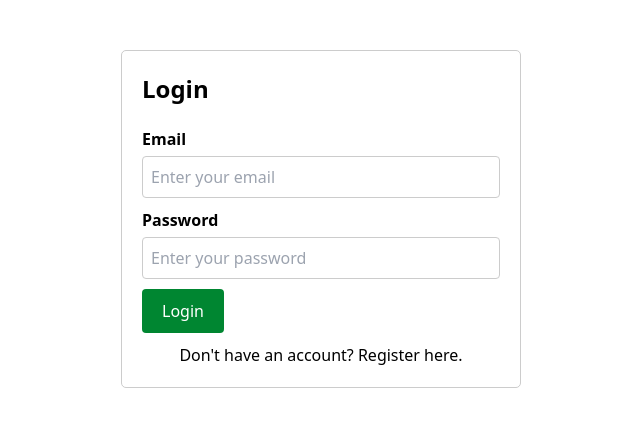
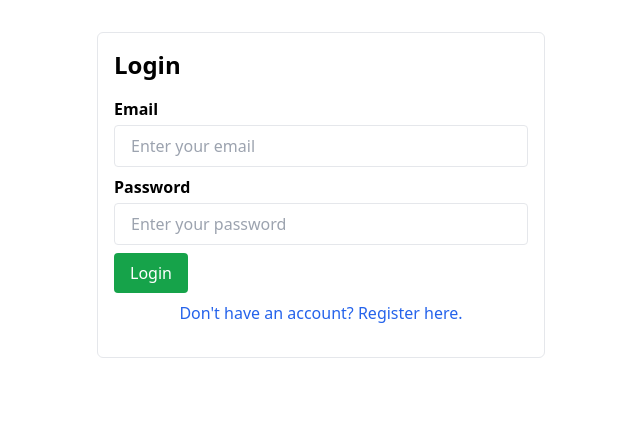
Before and after one commit to Janhvi52/assignment, a React (Create React App) app: page / in a window 1280 px wide. Shown: the top 426 px of the page, without its empty margins (319-959 px from the left). Built offline with nearby package versions, Linux system fonts and the light colour scheme.

Commit message:
tailwind styles login

```diff
--- a/src/components/Login.js
+++ b/src/components/Login.js
@@ -1,7 +1,6 @@
 import React, { useState } from 'react';
 import { useNavigate } from 'react-router-dom';
 import Cookies from 'js-cookie';
-
 
 const Login = () => {
   const [email, setEmail] = useState('');
@@ -46,33 +45,33 @@ const Login = () => {
   };
 
   return (
-    <div style={{ maxWidth: '400px', margin: '0 auto', marginTop: '50px', padding: '20px', border: '1px solid #ccc', borderRadius: '5px' }}>
+    <div className="max-w-md mx-auto mt-8 p-4 border rounded-md">
       {isRegisterMode ? (
         <>
-          <h2 style={{ fontSize: '24px', fontWeight: 'bold', marginBottom: '20px' }}>Register</h2>
-          <form onSubmit={handleRegister}>
+          <h2 className="text-2xl font-bold mb-4">Register</h2>
+          <form onSubmit={handleRegister} className="mb-4">
             {/* Registration form */}
-            <div style={{ marginBottom: '10px' }}>
-              <label htmlFor="email" style={{ display: 'block', marginBottom: '5px', fontWeight: 'bold' }}>
+            <div className="mb-2">
+              <label htmlFor="email" className="block mb-1 font-semibold">
                 Email
               </label>
               <input
                 type="email"
                 id="email"
-                style={{ width: '100%', padding: '8px', borderRadius: '4px', border: '1px solid #ccc' }}
+                className="w-full px-4 py-2 rounded border focus:outline-none focus:ring focus:border-blue-300"
                 placeholder="Enter your email"
                 value={email}
                 onChange={(e) => setEmail(e.target.value)}
               />
             </div>
-            <div style={{ marginBottom: '10px' }}>
-              <label htmlFor="password" style={{ display: 'block', marginBottom: '5px', fontWeight: 'bold' }}>
+            <div className="mb-2">
+              <label htmlFor="password" className="block mb-1 font-semibold">
                 Password
               </label>
               <input
                 type="password"
                 id="password"
-                style={{ width: '100%', padding: '8px', borderRadius: '4px', border: '1px solid #ccc' }}
+                className="w-full px-4 py-2 rounded border focus:outline-none focus:ring focus:border-blue-300"
                 placeholder="Enter your password"
                 value={password}
                 onChange={(e) => setPassword(e.target.value)}
@@ -80,41 +79,41 @@ const Login = () => {
             </div>
             <button
               type="submit"
-              style={{ backgroundColor: '#008631', color: 'white', padding: '10px 20px', borderRadius: '4px', border: 'none', cursor: 'pointer' }}
+              className="bg-green-600 text-white px-4 py-2 rounded cursor-pointer"
             >
               Register
             </button>
-            <p style={{ marginTop: '10px', textAlign: 'center', cursor: 'pointer' }} onClick={() => setIsRegisterMode(false)}>
+            <p className="text-center mt-2 text-blue-600 cursor-pointer" onClick={() => setIsRegisterMode(false)}>
               Already have an account? Login here.
             </p>
           </form>
         </>
       ) : (
         <>
-          <h2 style={{ fontSize: '24px', fontWeight: 'bold', marginBottom: '20px' }}>Login</h2>
-          <form onSubmit={handleLogin}>
+          <h2 className="text-2xl font-bold mb-4">Login</h2>
+          <form onSubmit={handleLogin} className="mb-4">
             {/* Login form */}
-            <div style={{ marginBottom: '10px' }}>
-              <label htmlFor="email" style={{ display: 'block', marginBottom: '5px', fontWeight: 'bold' }}>
+            <div className="mb-2">
+              <label htmlFor="email" className="block mb-1 font-semibold">
                 Email
               </label>
               <input
                 type="email"
                 id="email"
-                style={{ width: '100%', padding: '8px', borderRadius: '4px', border: '1px solid #ccc' }}
+                className="w-full px-4 py-2 rounded border focus:outline-none focus:ring focus:border-blue-300"
                 placeholder="Enter your email"
                 value={email}
                 onChange={(e) => setEmail(e.target.value)}
               />
             </div>
-            <div style={{ marginBottom: '10px' }}>
-              <label htmlFor="password" style={{ display: 'block', marginBottom: '5px', fontWeight: 'bold' }}>
+            <div className="mb-2">
+              <label htmlFor="password" className="block mb-1 font-semibold">
                 Password
               </label>
               <input
                 type="password"
                 id="password"
-                style={{ width: '100%', padding: '8px', borderRadius: '4px', border: '1px solid #ccc' }}
+                className="w-full px-4 py-2 rounded border focus:outline-none focus:ring focus:border-blue-300"
                 placeholder="Enter your password"
                 value={password}
                 onChange={(e) => setPassword(e.target.value)}
@@ -122,11 +121,11 @@ const Login = () => {
             </div>
             <button
               type="submit"
-              style={{ backgroundColor: '#008631', color: 'white', padding: '10px 20px', borderRadius: '4px', border: 'none', cursor: 'pointer' }}
+              className="bg-green-600 text-white px-4 py-2 rounded cursor-pointer"
             >
               Login
             </button>
-            <p style={{ marginTop: '10px', textAlign: 'center', cursor: 'pointer' }} onClick={() => setIsRegisterMode(true)}>
+            <p className="text-center mt-2 text-blue-600 cursor-pointer" onClick={() => setIsRegisterMode(true)}>
               Don't have an account? Register here.
             </p>
           </form>
```
